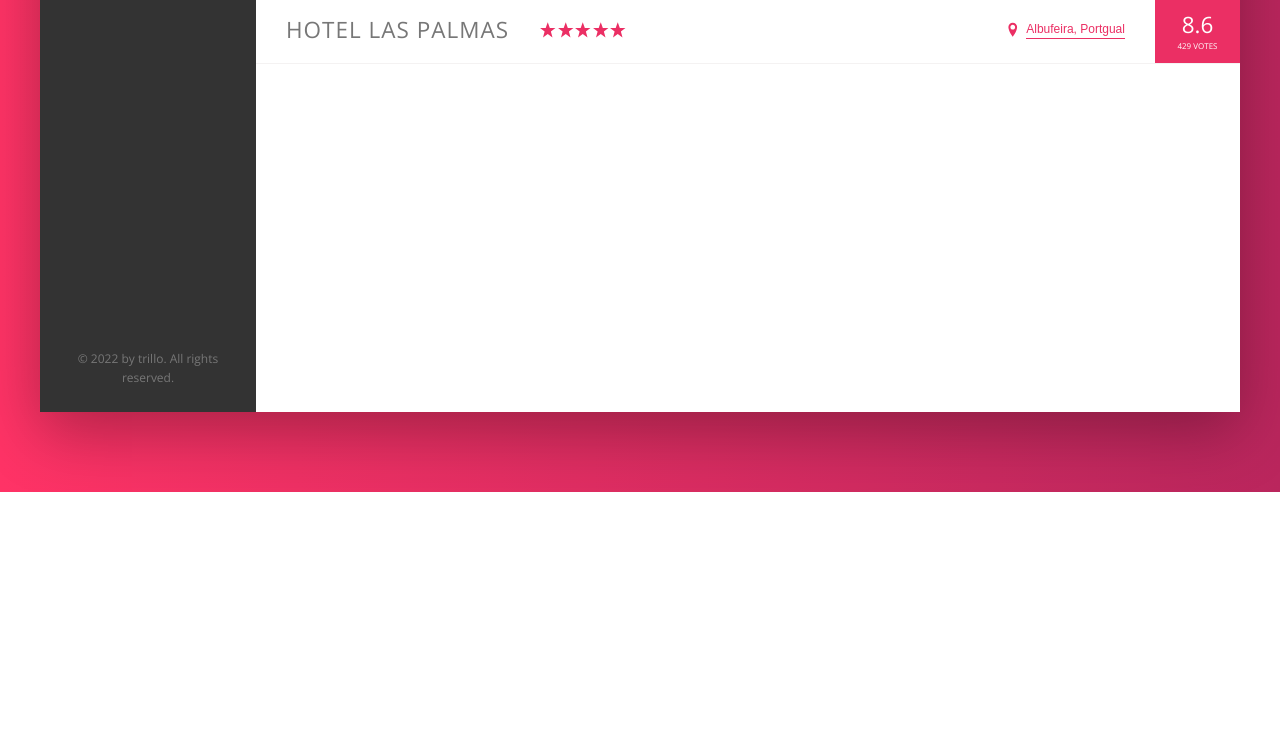
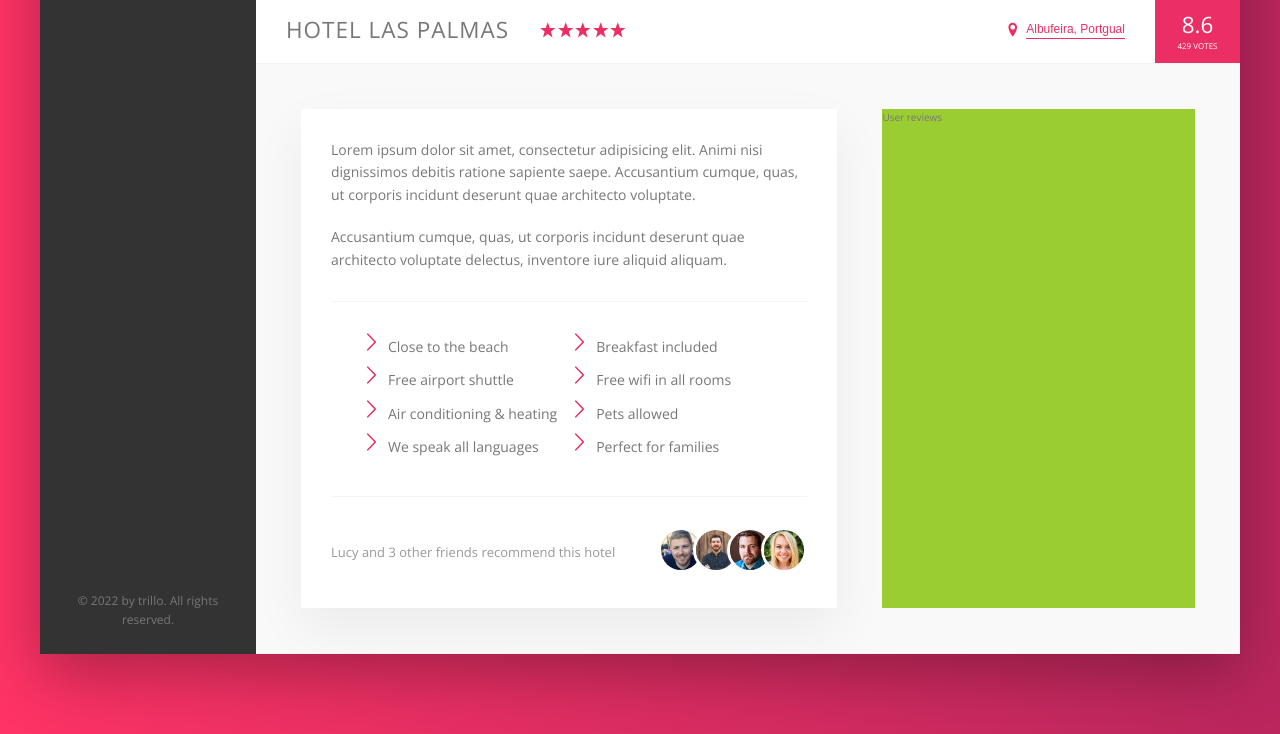
Before and after one commit to kgriffith8/trillo, a website: page index.html in a window 1280 px wide. Shown: the part 538-1272 px from the top of the page. Before the commit the page ends 1030 px from the top, so only its background shows below. Drawn offline with nearby package versions, Linux system fonts and the light colour scheme.

Commit message:
Structured and styled the details/recommendations section

```diff
--- a/index.html
+++ b/index.html
@@ -138,6 +138,41 @@
                         </div>
                     </div>
 
+                    <div class="detail">
+                        <div class="description">
+                            <p class="paragraph">
+                                Lorem ipsum dolor sit amet, consectetur adipisicing elit. Animi nisi dignissimos debitis ratione sapiente saepe. Accusantium cumque, quas, ut corporis incidunt deserunt quae architecto voluptate.
+                            </p>
+                            <p class="paragraph">
+                                Accusantium cumque, quas, ut corporis incidunt deserunt quae architecto voluptate delectus, inventore iure aliquid aliquam.
+                            </p>
+                            <ul class="list">
+                                <li class="list__item">Close to the beach</li>
+                                <li class="list__item">Breakfast included</li>
+                                <li class="list__item">Free airport shuttle</li>
+                                <li class="list__item">Free wifi in all rooms</li>
+                                <li class="list__item">Air conditioning & heating</li>
+                                <li class="list__item">Pets allowed</li>
+                                <li class="list__item">We speak all languages</li>
+                                <li class="list__item">Perfect for families</li>
+                            </ul>
+                            <div class="recommend">
+                                <p class="recommend__count">
+                                    Lucy and 3 other friends recommend this hotel
+                                </p>
+                                <div class="recommend__friends">
+                                    <img src="img/user-3.jpg" alt="Friend 1" class="recommend__photo">
+                                    <img src="img/user-4.jpg" alt="Friend 2" class="recommend__photo">
+                                    <img src="img/user-5.jpg" alt="Friend 3" class="recommend__photo">
+                                    <img src="img/user-6.jpg" alt="Friend 4" class="recommend__photo">
+                                </div>
+                            </div>
+                        </div>
+
+                        <div class="user-reviews">
+                            User reviews
+                        </div>
+
                 </main>
             </div>
         </div>
--- a/sass/_base.scss
+++ b/sass/_base.scss
@@ -32,6 +32,8 @@ Grey dark 3: #999
     --color-grey-dark-3: #999;
 
     --shadow-dark: 0 2rem 6rem rgba(0,0,0, .3);
+    --shadow-light: 0 2rem 5rem rgba(0,0,0, .06);
+    --line: 1px solid var(--color-grey-light-2);
 }
 
 // Global Reset
--- a/sass/_components.scss
+++ b/sass/_components.scss
@@ -206,7 +206,7 @@
 .overview {
     display: flex;
     align-items: center;
-    border-bottom: 1px solid var(--color-grey-light-2);
+    border-bottom: var(--line);
 
     &__heading {
         font-size: 2.25rem;
@@ -302,3 +302,75 @@
         box-shadow: none;
     }
 }
+
+///////////////////////////////////
+// PARAGRAPH
+.paragraph:not(:last-of-type) {
+    margin-bottom: 2rem;
+}
+///////////////////////////////////
+// LIST
+.list {
+    margin: 3rem 0;
+    list-style: none;
+    padding: 3rem;
+    border-top: var(--line);
+    border-bottom: var(--line);
+
+    display: flex;
+    flex-wrap: wrap;
+
+    &__item {
+        flex: 0 0 50%;
+        margin-bottom: .7rem;
+    }
+
+    &__item::before {
+        content: "";
+        display: inline-block;
+        height: 2rem;
+        width: 2rem;
+        margin-right: .7rem;
+
+
+        // Older browsers
+        // background-image: url(../img/chevron-thin-right.svg);
+        // background-size: cover;
+
+
+        // Newer browsers - Masks
+        @supports (-webkit-mask-image: url()) or (mask-image: url()) {
+            background-color: var(--color-primary);
+            -webkit-mask-image: url(../img/chevron-thin-right.svg);
+            -webkit-mask-size: cover;
+            mask-image: url(../img/chevron-thin-right.svg);
+            mask-size: cover;
+            background-image: none;
+        }
+    }
+}
+
+///////////////////////////////////
+// RECOMMEND
+.recommend {
+    font-size: 1.3rem;
+    color: var(--color-grey-dark-3);
+
+    display: flex;
+    align-items: center;
+
+    &__count {
+        margin-right: auto;
+    }
+
+    &__photo {
+        box-sizing: content-box;
+        height: 4rem;
+        width: 4rem;
+        border-radius: 50%;
+        border: 3px solid #fff;
+
+        &:not(:last-child) {
+            margin-right: -1.5rem;
+        }}
+}
--- a/sass/_layout.scss
+++ b/sass/_layout.scss
@@ -10,7 +10,7 @@
 .header {
     height: 7rem;
     background-color: #fff;
-    border-bottom: var(--color-grey-light-2);
+    border-bottom: var(--line);
     font-size: 1.4rem;
 
     display: flex;
@@ -34,7 +34,26 @@
 
 .hotel-view {
     background-color: #fff;
-    height: 80rem;
-
     flex: 1;
 }
+
+.detail {
+    display: flex;
+    padding: 4.5rem;
+    background-color: var(--color-grey-light-1);
+    border-bottom: var(--line);
+}
+
+.description {
+    background-color: #fff;
+    box-shadow: var(--shadow-light);
+    padding: 3rem;
+    flex: 0 0 60%;
+    margin-right: 4.5rem;
+    font-size: 1.4rem;
+}
+
+.user-reviews {
+    background-color: yellowgreen;
+    flex: 1;
+}
```
Also changed, not shown: css/style.css.
